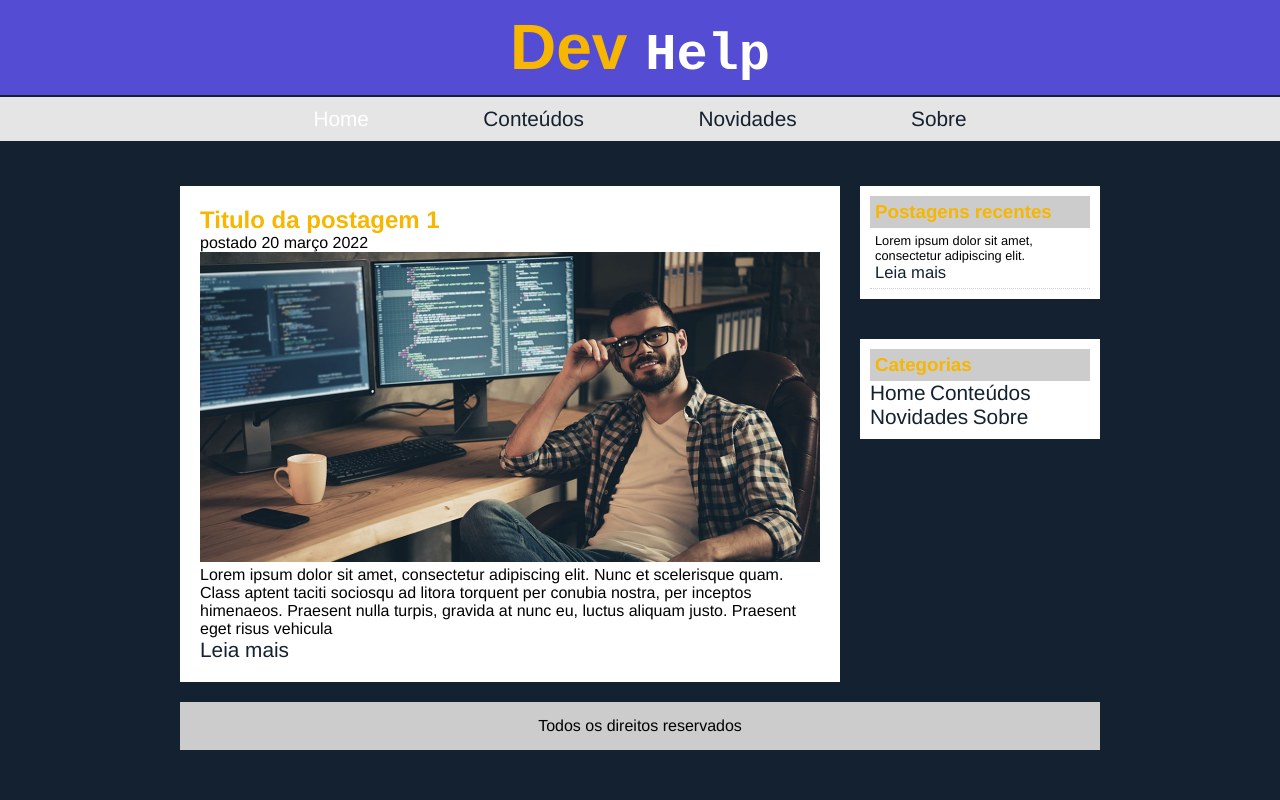
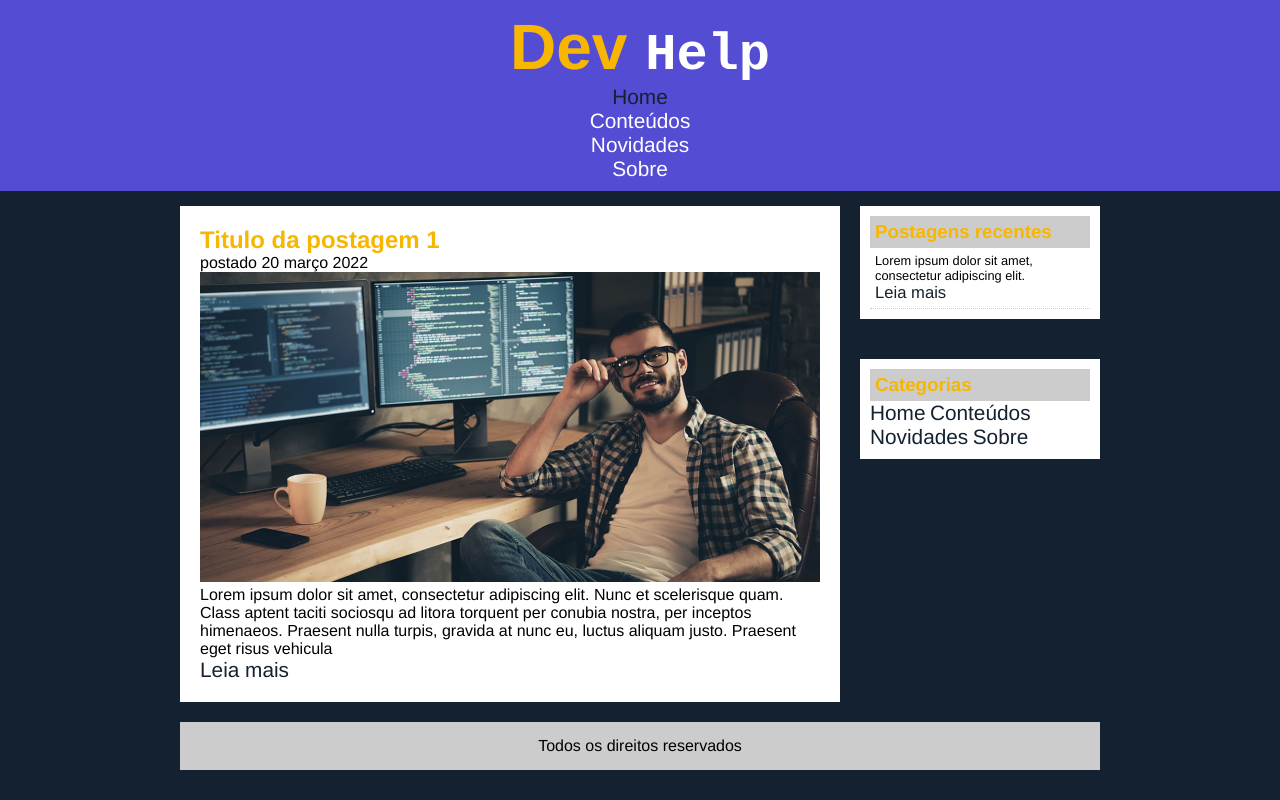
Before and after one commit to alvesskaio/devHelper, a plain HTML site: page index.html in a window 1280 px wide. Drawn offline with Linux system fonts and the light colour scheme.

Commit message:
Mudanças no design da tela principal

```diff
--- a/CSS/style.css
+++ b/CSS/style.css
@@ -32,6 +32,10 @@ body{
 	padding: 10px;
     text-align: center;
     background-color: #e5e5e5;
+}
+
+#menu-lista-principal {
+	display: flex;
 }
 .branco{
     color: white;
--- a/index.html
+++ b/index.html
@@ -14,15 +14,16 @@
         <div id="area-logo">
             <h1 class="azul"><b>Dev <samp class="branco">Help</b></samp></h1>
         </div>
+        <nav>
+            <ul>
+                <li><a href="index.html">Home</a></li>
+                <li><a href="">Conteúdos</a></li>
+                <li><a href="">Novidades</a></li>
+                <li><a href="">Sobre</a></li>
+            </ul>
+        </nav>
     </div>
-    <div id="linha"></div>
-    <div id="area-menu">
-        <a href="index.html">Home</a>
-        <a href="">Conteúdos</a>
-        <a href="">Novidades</a>
-        <a href="">Sobre</a>
-    </div>
-    <div id="linhas"></div>
+
     <div id="area-principal">
 
         <div id="area-postagens">
```
